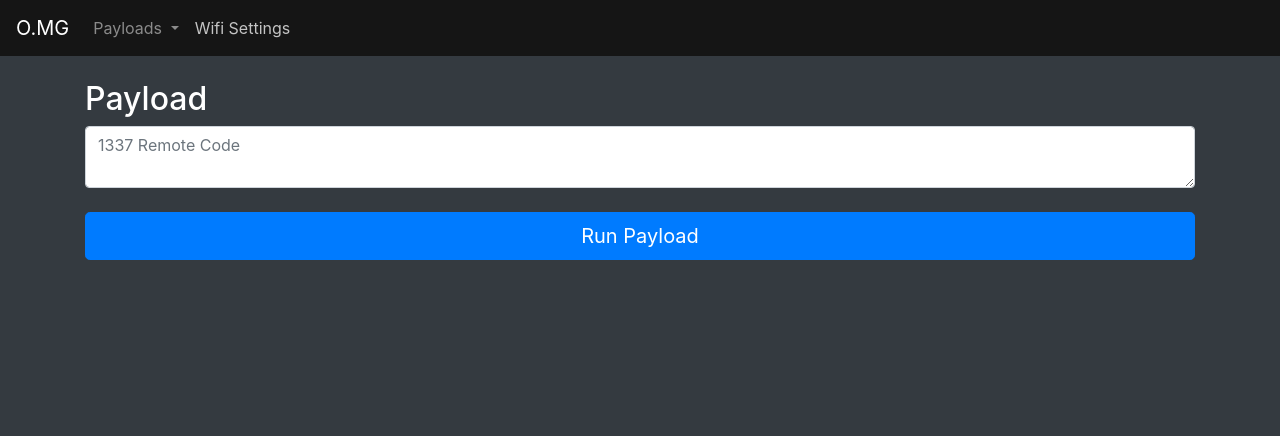
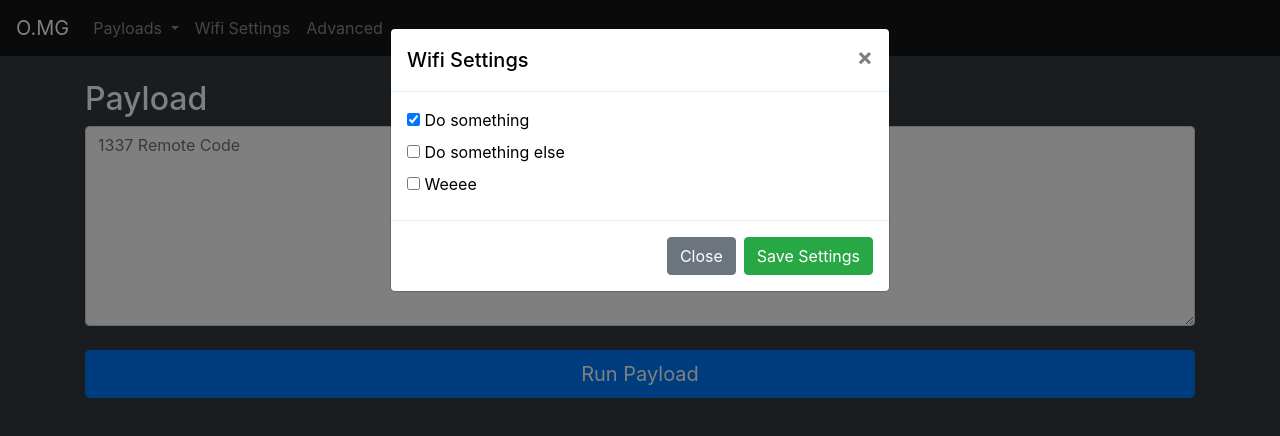
Before and after one commit to pry0cc/O.MG-Webui, a plain HTML site: page index.html in a window 1280 px wide. Both pictures are taken after a click on the link "Wifi Settings". Drawn offline with Linux system fonts and the light colour scheme.

Commit message:
Added settings modals

```diff
--- a/assets/css/style.css
+++ b/assets/css/style.css
@@ -1,3 +1,11 @@
 .nav-custom {
 	background-color: #151515 !important;
 }
+
+#script-area {
+	height: 200px;
+}
+
+#wifi-settings-modal {
+	color: #000;
+}
--- a/assets/js/payloads.js
+++ b/assets/js/payloads.js
@@ -2,17 +2,17 @@ var payloads = [
 	{
 		"name":"MacOS Reverse Shell",
 		"id":"macos/terminal/reverse_shell",
-		"code":"Something something something"
+		"code":"This is the code for the MacOS reverse shell"
 	},
 	{
 		"name":"Ubuntu Reverse Shell",
 		"id":"ubuntu/terminal/reverse_shell",
-		"code":"Something something something"
+		"code":"This is the code for the ubuntu reverse shell"
 	},
 	{
 		"name":"Windows Reverse Shell",
 		"id":"windows/powershell/reverse_shell",
-		"code":"Something something something Windows"
+		"code":"This is the code for the windows powershell reverse shell"
 	},
 	{
 		"name":"Visit 0x00sec.org - Windows",
--- a/index.html
+++ b/index.html
@@ -1,4 +1,5 @@
 <!DOCTYPE html>
+
 <head>
     <meta charset="utf-8">
     <meta charset="utf-8">
@@ -6,23 +7,20 @@
     <!-- Include Bootstrap 4 Dependencies -->
     <link rel="stylesheet" href="assets/css/style.css">
     <link rel="stylesheet" href="assets/css/bootstrap.min.css">
-
     <script src="assets/js/payloads.js"></script>
     <script src="assets/js/popper.min.js"></script>
     <script src="assets/js/jquery-3.2.1.slim.min.js"></script>
     <script src="assets/js/bootstrap.min.js"></script>
     <script src="assets/js/main.js"></script>
-
-
     <title> O.MG Console </title>
 </head>
+
 <body class="bg-dark text-white">
-	<nav class="navbar navbar-expand-lg navbar-dark nav-custom">
+    <nav class="navbar navbar-expand-lg navbar-dark nav-custom text-white">
         <a class="navbar-brand" href="#">O.MG</a>
         <button class="navbar-toggler" type="button" data-toggle="collapse" data-target="#navbarSupportedContent" aria-controls="navbarSupportedContent" aria-expanded="false" aria-label="Toggle navigation">
             <span class="navbar-toggler-icon"></span>
         </button>
-
         <div class="collapse navbar-collapse" id="navbarSupportedContent">
             <ul class="navbar-nav mr-auto">
                 <li class="nav-item dropdown">
@@ -33,7 +31,10 @@
                     </div>
                 </li>
                 <li class="nav-item">
-        <a class="nav-link" href="#">Wifi Settings</a>
+                    <a class="nav-link" href="#" data-toggle="modal" data-target="#wifi-settings-modal">Wifi Settings</a>
+                </li>
+                <li class="nav-item">
+                    <a class="nav-link" href="#" data-toggle="modal" data-target="#wifi-settings-modal">Advanced</a>
                 </li>
             </ul>
         </div>
@@ -44,11 +45,65 @@
         <div class="input-group">
             <textarea class="form-control" id="script-area" aria-label="With textarea" placeholder="1337 Remote Code"></textarea>
         </div>
-
         <br>
         <button type="button" id="launch-payload" class="btn btn-primary btn-lg btn-block">Run Payload</button>
     </div>
+    <div class="modal fade" id="wifi-settings-modal" tabindex="-1" role="dialog" aria-labelledby="wifiSettingsModal" aria-hidden="true">
+        <div class="modal-dialog" role="document">
+            <div class="modal-content">
+                <div class="modal-header">
+                    <h5 class="modal-title">Wifi Settings</h5>
+                    <button type="button" class="close light" data-dismiss="modal" aria-label="Close">
+                        <span aria-hidden="true">&times;</span>
+                    </button>
+                </div>
+                <div class="modal-body">
+                    <form>
+                        <input type="checkbox" checked>
+                        <label>Do something</label>
+                        <br>
+                        <input type="checkbox" class="switch" id="switch-id">
+                        <label for="switch-id">Do something else</label>
+                        <br>
+                        <input type="checkbox" class="switch" id="switch-id">
+                        <label for="switch-id">Weeee</label>
+                    </form>
+                </div>
+                <div class="modal-footer">
+                    <button type="button" class="btn btn-secondary" data-dismiss="modal">Close</button>
+                    <button type="button" class="btn btn-success">Save Settings</button>
+                </div>
+            </div>
+        </div>
+    </div>
+    <div class="modal fade" id="advanced-settings-modal" tabindex="-1" role="dialog" aria-labelledby="advancedSettingsModal" aria-hidden="true">
+        <div class="modal-dialog" role="document">
+            <div class="modal-content">
+                <div class="modal-header">
+                    <h5 class="modal-title">Advanced Settings</h5>
+                    <button type="button" class="close light" data-dismiss="modal" aria-label="Close">
+                        <span aria-hidden="true">&times;</span>
+                    </button>
+                </div>
+                <div class="modal-body">
+                    <form>
+                        <input type="checkbox" checked>
+                        <label>Do something</label>
+                        <br>
+                        <input type="checkbox" class="switch" id="switch-id">
+                        <label for="switch-id">Do something else</label>
+                        <br>
+                        <input type="checkbox" class="switch" id="switch-id">
+                        <label for="switch-id">Weeee</label>
+                    </form>
+                </div>
+                <div class="modal-footer">
+                    <button type="button" class="btn btn-secondary" data-dismiss="modal">Close</button>
+                    <button type="button" class="btn btn-success">Save Settings</button>
+                </div>
+            </div>
+        </div>
+    </div>
+</body>
 
-
-</body>
 </html>
```
Lines whose indentation alone changed are shown as unchanged.
